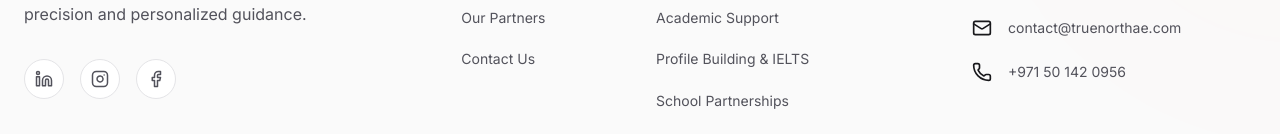
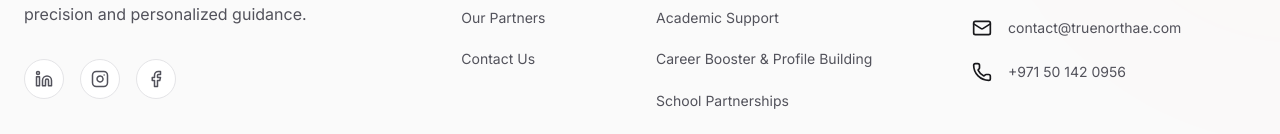
Before and after one commit to Lokender13/TruenorthConsulting, a React (Vite) app: page / in a window 1280 px wide. Shown: the part 7685-7819 px from the top of the page. Built offline with nearby package versions, Linux system fonts and the light colour scheme.

Commit message:
Rename 'Competitive Exams' to 'Career Booster & Profile Building' in Navbar and Footer

```diff
--- a/src/components/Footer.tsx
+++ b/src/components/Footer.tsx
@@ -11,7 +11,7 @@ const Footer = () => {
         { label: "Career Counselling", path: "/services/career-counselling-dubai" },
         { label: "Study Abroad", path: "/services/study-abroad-consultants-dubai" },
         { label: "Academic Support", path: "/services/online-tutoring-academic-support" },
-        { label: "Profile Building & IELTS", path: "/services/profile-building-career-booster" },
+        { label: "Career Booster & Profile Building", path: "/services/profile-building-career-booster" },
         { label: "School Partnerships", path: "/services/school-career-guidance-programs" },
         { label: "Career Labs", path: "/services/career-lab-setup-schools" },
     ];
--- a/src/components/Navbar.tsx
+++ b/src/components/Navbar.tsx
@@ -28,7 +28,7 @@ const Navbar = () => {
         { name: "Career Counselling", path: "/services/career-counselling-dubai", icon: Target },
         { name: "Study Abroad", path: "/services/study-abroad-consultants-dubai", icon: Globe },
         { name: "Academic Support", path: "/services/online-tutoring-academic-support", icon: BookOpen },
-        { name: "Competitive Exams", path: "/services/profile-building-career-booster", icon: GraduationCap },
+        { name: "Career Booster & Profile Building", path: "/services/profile-building-career-booster", icon: GraduationCap },
         { name: "School Partnerships", path: "/services/school-career-guidance-programs", icon: Building2 },
         { name: "Career Labs", path: "/services/career-lab-setup-schools", icon: Laptop },
         { name: "Digital Solutions", path: "/services/education-digital-marketing", icon: Laptop },
```
